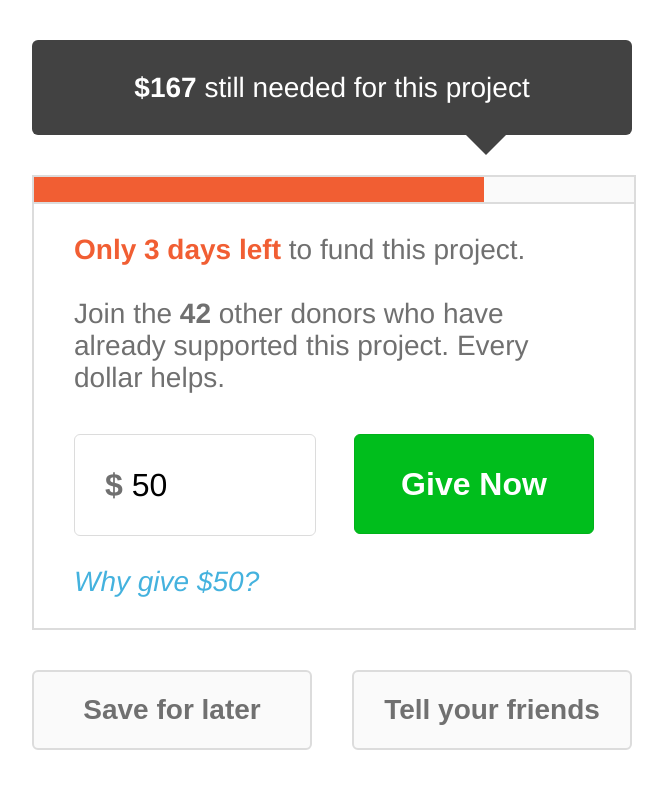
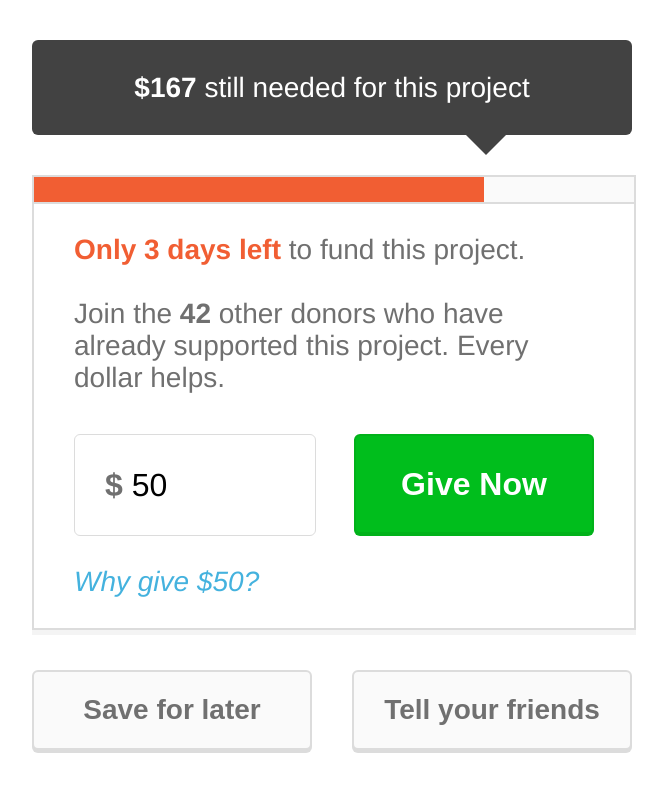
Before and after one commit to IVongphakdy/PlanningCenterDC, a plain HTML site: page index.html in a window 1280 px wide. Shown: the whole page, without its empty margins (8-675 px from the left). Drawn offline with Linux system fonts and the light colour scheme.

Commit message:
box shaddows added

```diff
--- a/style.css
+++ b/style.css
@@ -54,6 +54,7 @@ p {
 	width: 520px;
 	background-color: white;
 	border: 2px solid #DCDCDC;
+    box-shadow: 0px 5px 0px 0px rgba(244,244,244,1);
 }
 .main p {
     color: #707070;
@@ -94,10 +95,11 @@ span {
 #give {
     width: 240px;
     height: 100px;
-    border: 1px solid #01B21A;
+    border: 2px solid #01B21A;
     border-radius: 6px;
     float: right;
     background-color: #00BE1C;
+    box-shadow: 0px 2px 0px 0px #01B21A;
 }
 #give:hover {
     background-color: #01B21A;
@@ -127,6 +129,7 @@ span {
     display: inline-block;
     margin: 40px;
     width: 600px;
+
 }
 button {
     width: 280px;
@@ -137,12 +140,14 @@ button {
     font-size: 28px;
     font-weight: bold;
     color: #707070;
+    box-shadow: 0px 3px 0px 0px #DCDCDC;
 }
 button:hover {
     background-color: #DCDCDC;
 }
 #save {
     float: left;
+
 }
 #friends {
     float: right;
```
